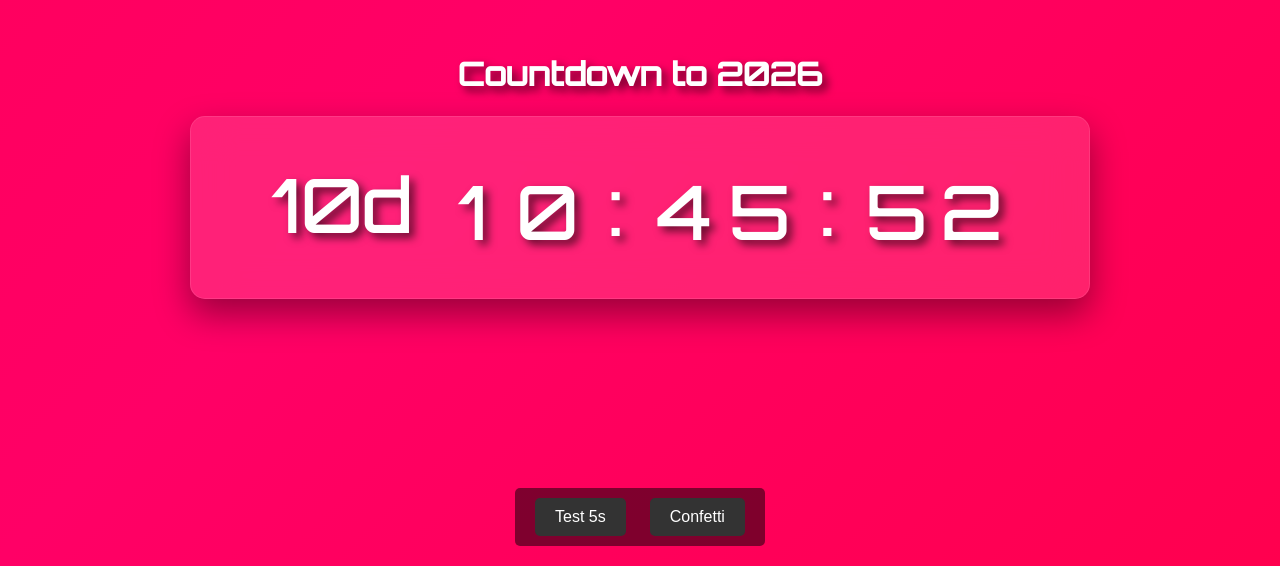
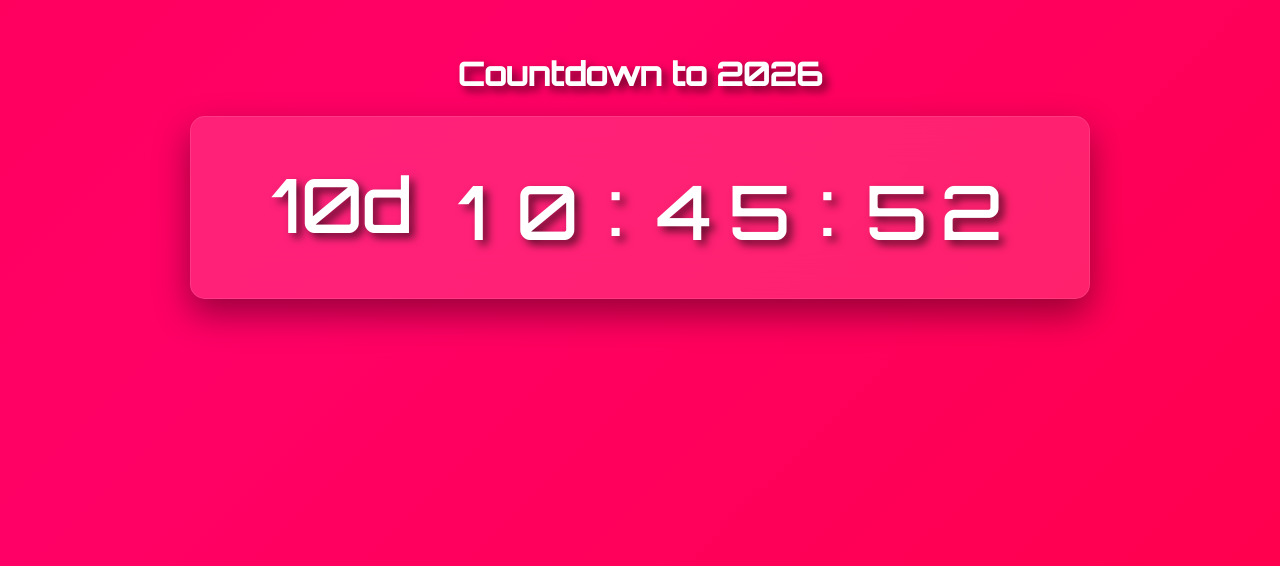
Before and after one commit to Bibou1494/Conteur-Nouvelle-ans, a plain HTML site: page index.html in a window 1280 px wide. Shown: the part 234-800 px from the top of the page. Drawn offline with Linux system fonts and the light colour scheme.

Commit message:
modified:   fr/index.html modified:   index.html modified:   style.css

```diff
--- a/index.html
+++ b/index.html
@@ -12,10 +12,6 @@
     <div class="timer-container">
         <div id="countdown">99d 99:99:99</div>
     </div>
-    <div class="controls">
-        <button onclick="setTestSeconds(5)">Test 5s</button>
-        <button onclick="startConfetti(5000)">Confetti</button>
-    </div>
     <script src="script.js"></script>
 </body>
 </html>
--- a/style.css
+++ b/style.css
@@ -31,30 +31,6 @@ html, body {
     0% { background-position: 0% 50%; }
     50% { background-position: 100% 50%; }
     100% { background-position: 0% 50%; }
-}
-.controls {
-    margin-top: 20px;
-    padding: 10px;
-    background: rgba(0, 0, 0, 0.5);
-    border-radius: 5px;
-    position: absolute;
-    bottom: 20px;
-}
-
-.controls button {
-    padding: 10px 20px;
-    margin: 0 10px;
-    font-size: 16px;
-    cursor: pointer;
-    background: #333;
-    color: white;
-    border: none;
-    border-radius: 5px;
-    transition: background 0.3s;
-}
-
-.controls button:hover {
-    background: #444;
 }
 
 .timer-container {
```
Also changed, not shown: fr/index.html (+0 -4 lines).
